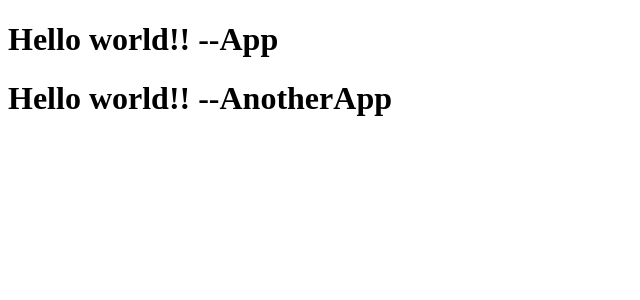
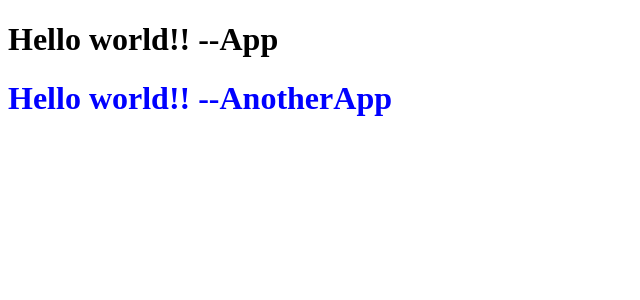
Before and after one commit to jamesism/webpack, a React app: page / in a window 1280 px wide. Shown: the top 300 px of the page, without its empty margins (0-640 px from the left). Built offline with nearby package versions, Linux system fonts and the light colour scheme.

Commit message:
Add CSS related loaders, leave CSS inline in production build.

```diff
--- /dev/null
+++ b/config/typescript/styles.d.ts
@@ -0,0 +1,4 @@
+declare module "*.scss" {
+  const content: any;
+  export = content;
+}
--- a/package.json
+++ b/package.json
@@ -7,14 +7,18 @@
   "scripts": {
     "build": "webpack --mode production",
     "dev": "webpack-dev-server --mode development",
-    "devwatch": "nodemon --watch webpack.config.js --exec \"yarn dev\""
+    "devwatch": "nodemon --watch webpack.config.js --watch tsconfig.json --exec \"yarn dev\""
   },
   "devDependencies": {
     "@types/react": "^16.8.14",
     "@types/react-dom": "^16.8.4",
     "clean-webpack-plugin": "^2.0.1",
+    "css-loader": "^2.1.1",
     "html-webpack-plugin": "^3.2.0",
+    "node-sass": "^4.11.0",
     "nodemon": "^1.18.11",
+    "sass-loader": "^7.1.0",
+    "style-loader": "^0.23.1",
     "ts-loader": "^5.3.3",
     "typescript": "^3.4.4",
     "webpack": "^4.30.0",
--- /dev/null
+++ b/src/components/AnotherApp/AnotherApp.scss
@@ -0,0 +1,3 @@
+.BlueHeader {
+  color: blue;
+}
--- a/src/components/AnotherApp/AnotherApp.tsx
+++ b/src/components/AnotherApp/AnotherApp.tsx
@@ -1,5 +1,6 @@
-import * as React from "react";
+import React from "react";
+import style from "./AnotherApp.scss";
 
 export function AnotherApp() {
-  return <h1>Hello world!! --AnotherApp</h1>;
+  return <h1 className={style.BlueHeader}>Hello world!! --AnotherApp</h1>;
 }
--- a/tsconfig.json
+++ b/tsconfig.json
@@ -1,5 +1,6 @@
 {
   "compilerOptions": {
+    "allowSyntheticDefaultImports": true,
     "outDir": "./dist/",
     "noImplicitAny": true,
     "module": "esnext",
@@ -8,5 +9,6 @@
     "allowJs": true,
     "moduleResolution": "node",
     "typeRoots": ["./node_modules/@types"]
-  }
+  },
+  "include": ["./config/typescript/**/*"]
 }
--- a/webpack.config.js
+++ b/webpack.config.js
@@ -16,6 +16,19 @@ module.exports = {
         test: /\.tsx?$/,
         use: "ts-loader",
         exclude: /node_modules/
+      },
+      {
+        test: /\.scss?$/,
+        use: [
+          "style-loader",
+          {
+            loader: "css-loader",
+            options: {
+              modules: true
+            }
+          },
+          "sass-loader"
+        ]
       }
     ]
   },
```
Also changed, not shown: 2 other files (tests, documents, lock files or other folders).
